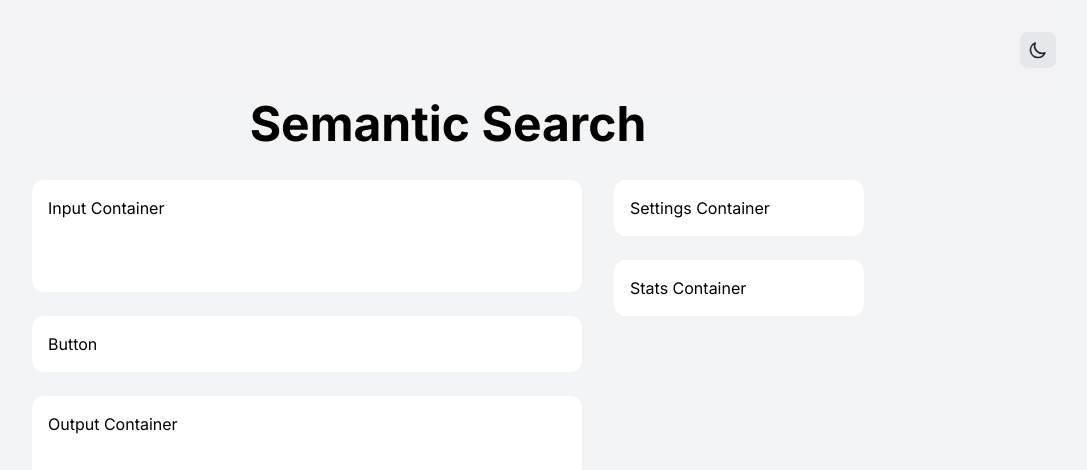
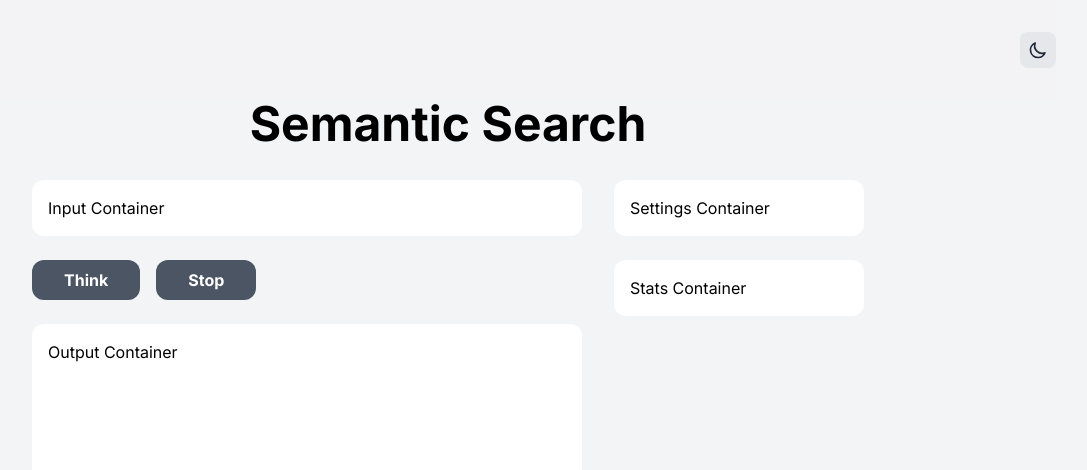
Before and after one commit to beverm2391/semantic-search-frontend-v2, a Next.js app: page / in a window 1280 px wide. Shown: the top 470 px of the page, without its empty margins (192-1279 px from the left). Built offline with nearby package versions, Linux system fonts and the light colour scheme.

Commit message:
add buttons

```diff
--- /dev/null
+++ b/components/Button.js
@@ -0,0 +1,9 @@
+export default function Button(props) {
+    return (
+        <button className={props.className}>
+            <a href='https://www.beneverman.com'>
+                {props.children}
+            </a>
+        </button>
+    )
+}
--- a/components/UI.js
+++ b/components/UI.js
@@ -1,3 +1,5 @@
+import Button from './Button'
+
 export default function UI() {
     return (
         <div className='grid'>
@@ -6,7 +8,12 @@ export default function UI() {
                     <p>Input Container</p>
                 </div>
                 <div className='buttons-container'>
-                    Button
+                    <Button className='bg-gray-600 text-white dark:bg-gray-400 dark:text-black font-bold py-2 px-8 rounded-xl hover:scale-[1.01] hover:bg-gray-500 mr-4'>
+                        Think
+                    </Button>
+                    <Button className='bg-gray-600 text-white dark:bg-gray-400 dark:text-black font-bold py-2 px-8 rounded-xl hover:scale-[1.01] hover:bg-gray-500 mr-4'>
+                        Stop
+                    </Button>
                 </div>
                 <div className='output-container'>
                     <p>Output Container</p>
--- a/styles/globals.css
+++ b/styles/globals.css
@@ -71,7 +71,7 @@ a {
 .col1 {
   display: grid;
   gap: 1.5rem;
-  grid-template-rows: [input-container] 2fr [buttons-container] 1fr [output-container] 7fr;
+  grid-template-rows: [input-container] auto [buttons-container] 40px [output-container] minmax(400px, 1fr);
   height: 100%;
 }
 
@@ -82,7 +82,11 @@ a {
 }
 
 .col1 > div, .col2 > div {
-  @apply bg-white dark:bg-gray-800 rounded-xl p-4;
+  @apply  dark:bg-gray-800 rounded-xl;
+}
+
+.col1 > div:not(.buttons-container), .col2 > div {
+  @apply bg-white p-4;
 }
 
 .input-container {
@@ -91,6 +95,7 @@ a {
 
 .buttons-container {
   grid-row: buttons-container;
+  gap: 1rem;
 }
 
 .output-container {
```
